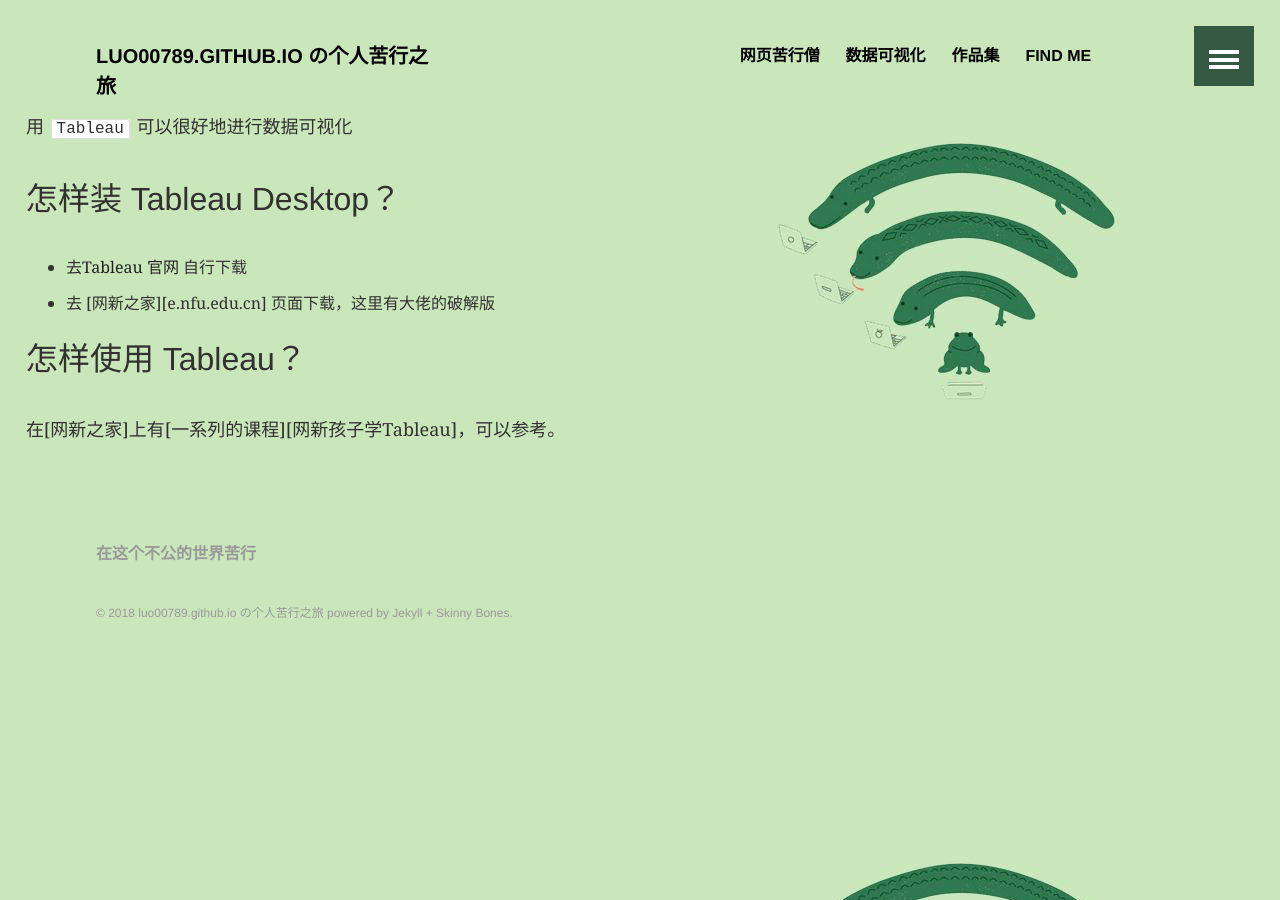
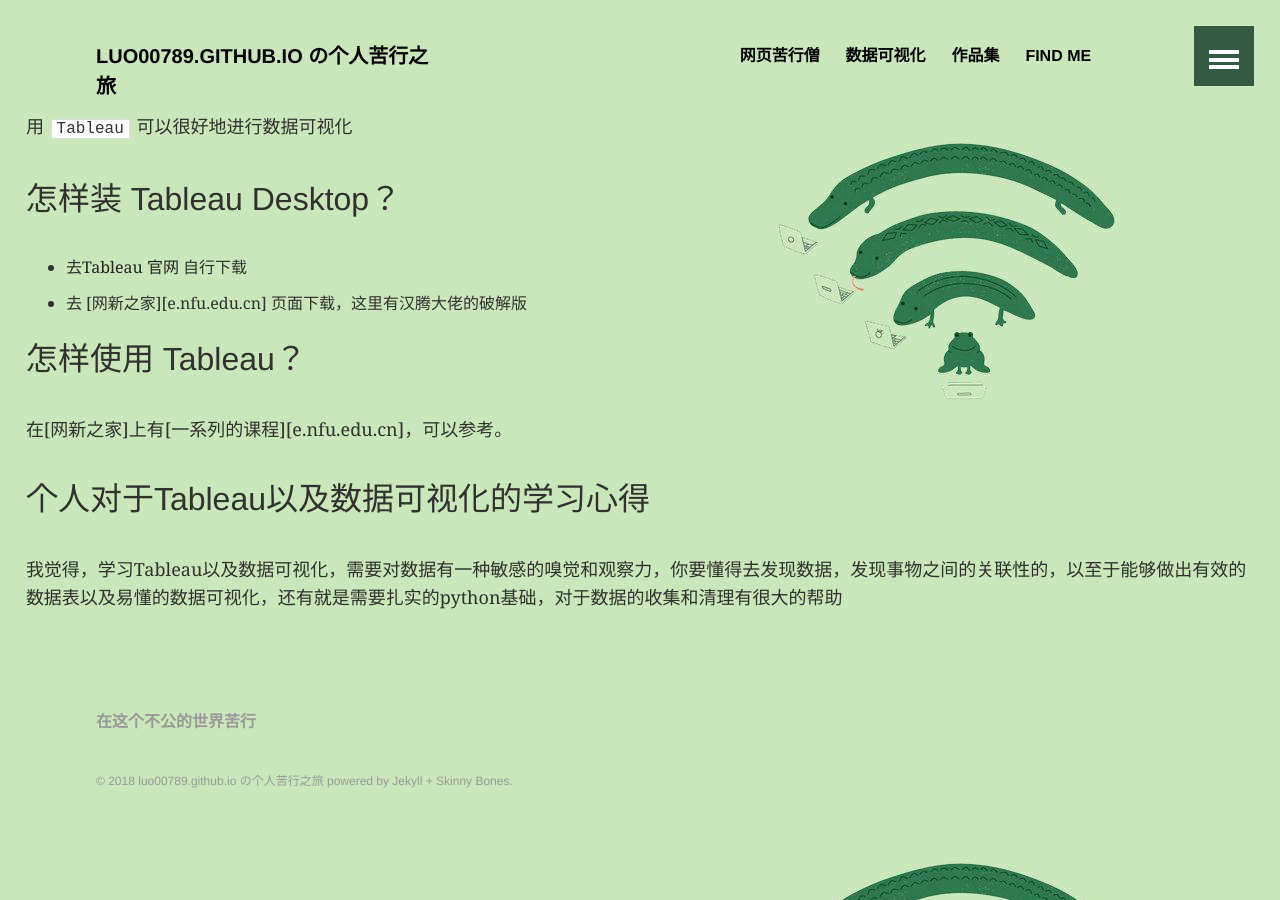
Before and after one commit to luo00789/luo00789.github.io, a Jekyll site: the page built from _posts/2017-12-31-苦行数据可视化.md, in a window 1280 px wide. Built offline with Jekyll 4.4.1, drawn with Linux system fonts in a browser that asks for light colours.

Commit message:
修改文章

```diff
--- a/_posts/2017-12-31-苦行数据可视化.md
+++ b/_posts/2017-12-31-苦行数据可视化.md
@@ -12,11 +12,15 @@
 ## 怎样装 Tableau Desktop？
 
 - 去[Tableau 官网][Tableau官网] 自行下载
-- 去 [网新之家][e.nfu.edu.cn] 页面下载，这里有大佬的破解版
+- 去 [网新之家][e.nfu.edu.cn] 页面下载，这里有汉腾大佬的破解版
 
 ## 怎样使用 Tableau？
 
-在[网新之家]上有[一系列的课程][网新孩子学Tableau]，可以参考。
+在[网新之家]上有[一系列的课程][e.nfu.edu.cn]，可以参考。
+
+## 个人对于Tableau以及数据可视化的学习心得
+
+我觉得，学习Tableau以及数据可视化，需要对数据有一种敏感的嗅觉和观察力，你要懂得去发现数据，发现事物之间的关联性的，以至于能够做出有效的数据表以及易懂的数据可视化，还有就是需要扎实的python基础，对于数据的收集和清理有很大的帮助
 
 
 [网新之家&一系列课程]: e.nfu.edu.cn
```
